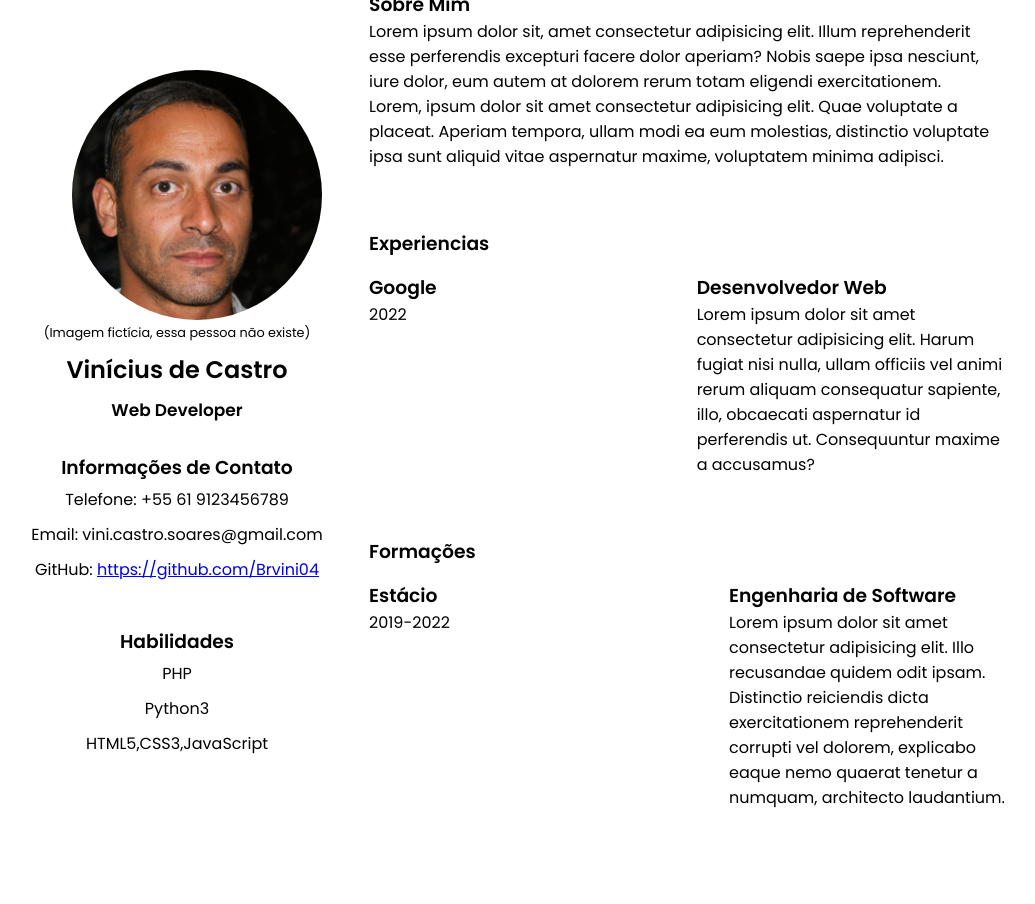
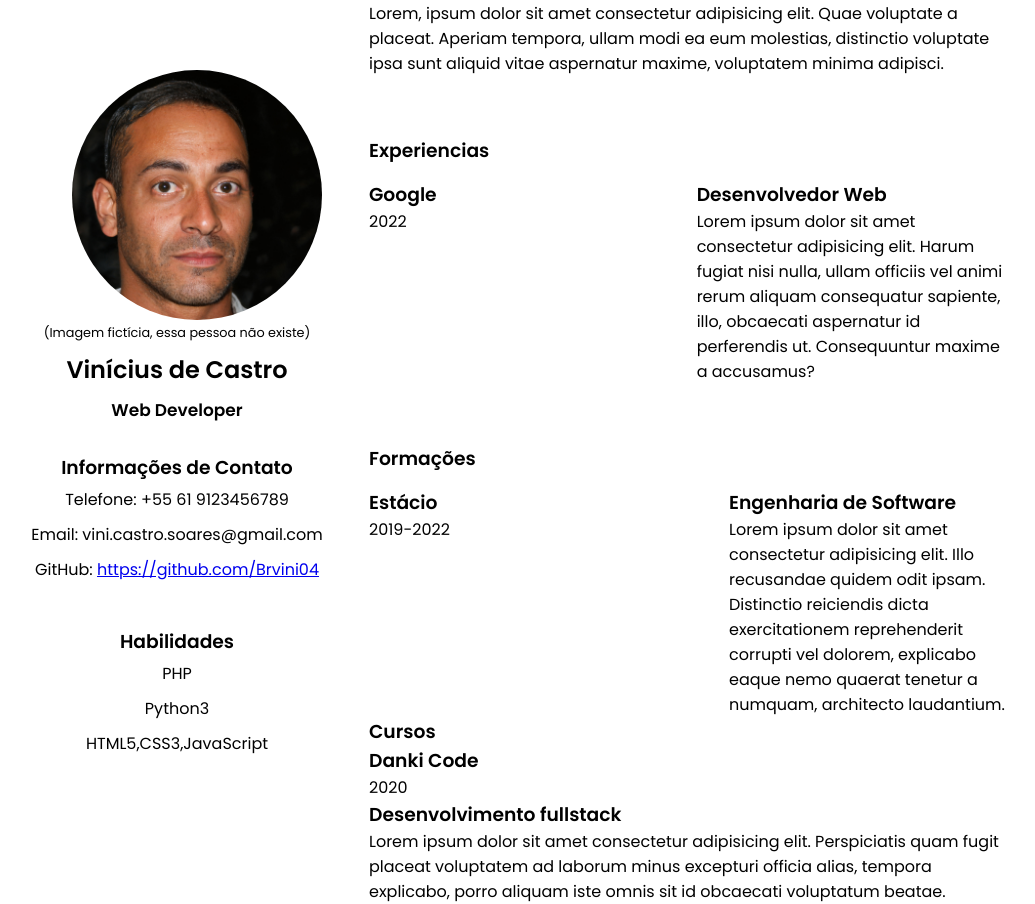
Before and after one commit to Brvini04/Jornada-EBAC, a plain HTML site: page Portifolio/index.html in a window 1280 px wide. Shown: the whole page, without its empty margins (143-1178 px from the left). Before the commit the page ends 810 px from the top, so only its background shows below. Drawn offline with Linux system fonts and the light colour scheme.

Commit message:
Quarta versão

```diff
--- a/Portifolio/index.html
+++ b/Portifolio/index.html
@@ -88,6 +88,19 @@
                 </div>
             </div>
         </div>
+        <div class="texto-fora">
+            <h1>Cursos</h1>
+        </div>
+        <div class="cursos">
+            <div class="titulo-cursos">
+                <h1>Danki Code</h1>
+                <p>2020</p>
+            </div>
+            <div class="descricao">
+                <h1>Desenvolvimento fullstack</h1>
+                <p>Lorem ipsum dolor sit amet consectetur adipisicing elit. Perspiciatis quam fugit placeat voluptatem ad laborum minus excepturi officia alias, tempora explicabo, porro aliquam iste omnis sit id obcaecati voluptatum beatae.</p>
+            </div>
+        </div>
     </section>
 </section>
 </body>
```
